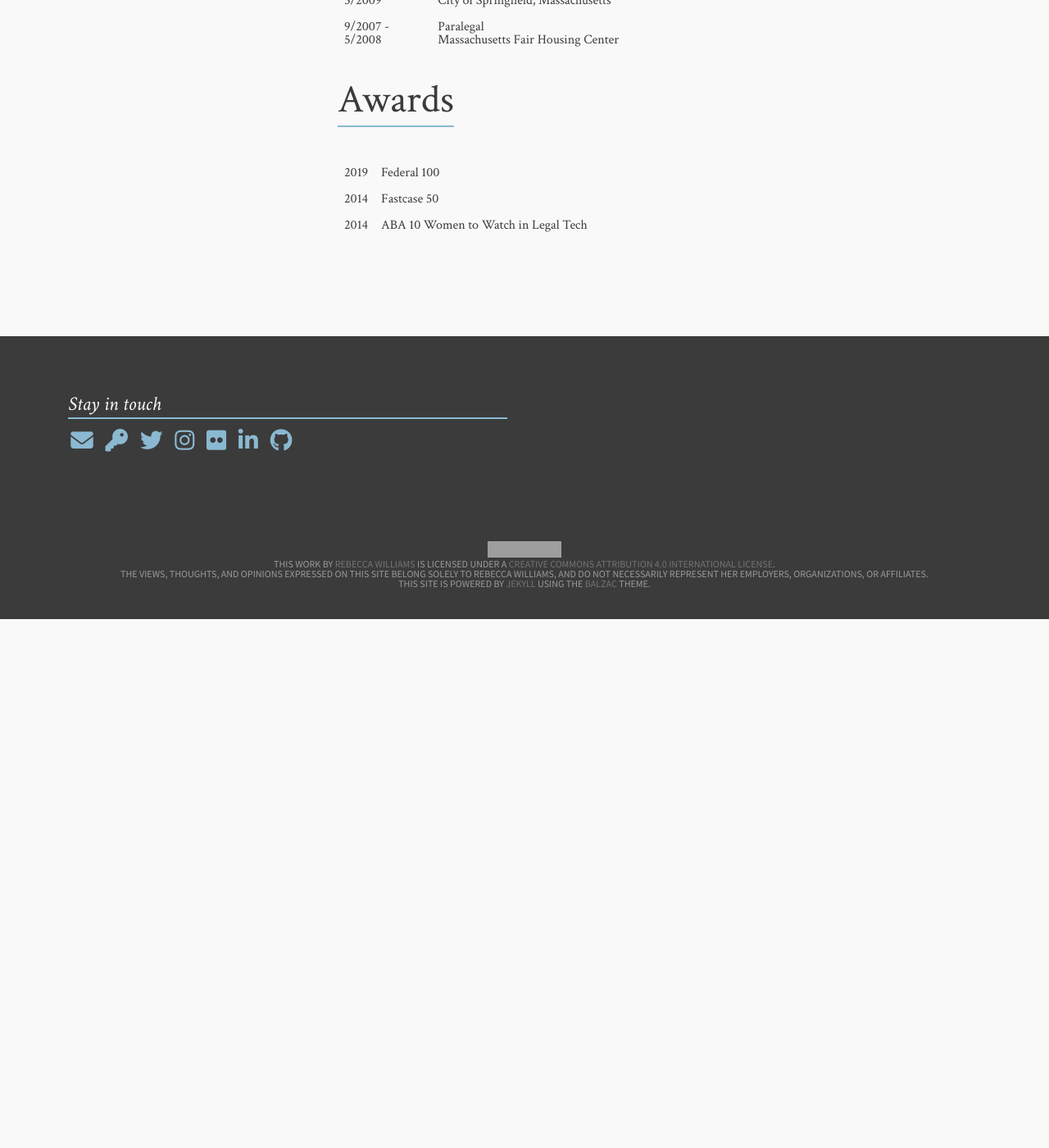
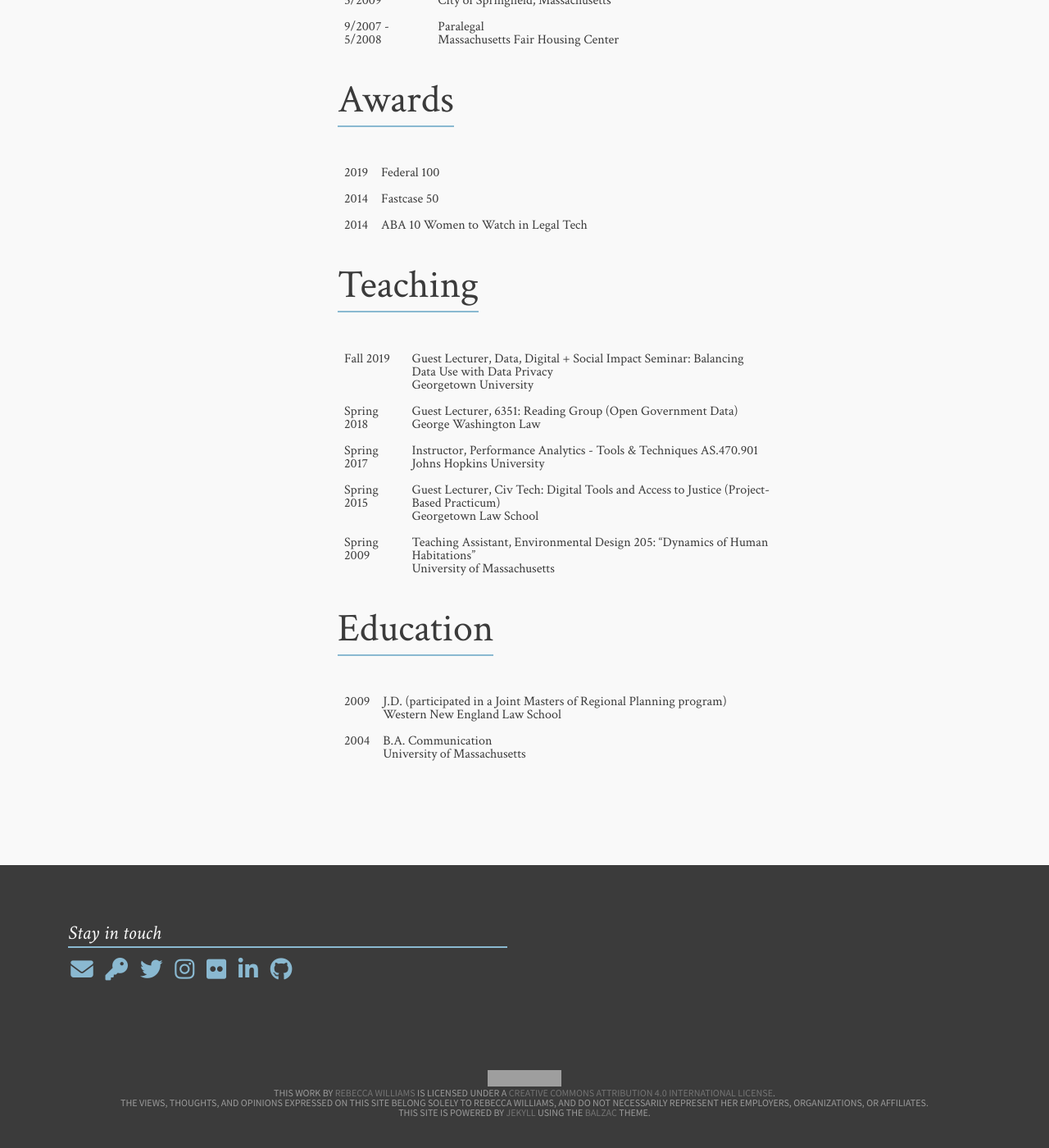
Before and after one commit to rebeccawilliams/rebeccawilliams.us, a Jekyll site: the page built from work.md, in a window 1280 px wide and 1400 px high, scrolled down 669 px. Shown: the whole window at 82% size. Built offline with Jekyll 4.4.1, drawn with Linux system fonts in a browser that asks for light colours; nearby versions of some CDN libraries; before the commit the page ends 1424 px from its top, so only the background shows below that; grey boxes are pictures that could not be loaded.

Commit message:
Update work.html

```diff
--- a/_layouts/work.html
+++ b/_layouts/work.html
@@ -83,6 +83,40 @@ Massachusetts Fair Housing Center</td>
     <td>ABA 10 Women to Watch in Legal Tech</td>
   </tr>
             </table></p>
+  <lh><h2><span class="bb">Teaching</a></span></h2></lh>
+<p><table>
+  <tr>
+    <td>Fall 2019</td>
+    <td>Guest Lecturer, Data, Digital + Social Impact Seminar: Balancing Data Use with Data Privacy<br>Georgetown University</td>
+  </tr>
+  <tr>
+    <td>Spring 2018</td>
+    <td>Guest Lecturer, 6351: Reading Group (Open Government Data)<br>George Washington Law</tr>
+  </tr>
+  <tr>
+    <td>Spring 2017</td>
+    <td>Instructor, Performance Analytics - Tools & Techniques AS.470.901<br>Johns Hopkins University</td>
+  </tr>
+  <tr>
+    <td>Spring 2015</td>
+    <td>Guest Lecturer, Civ Tech: Digital Tools and Access to Justice (Project-Based Practicum)<br>Georgetown Law School</td>
+  </tr>
+  <tr>
+    <td>Spring 2009</td>
+    <td>Teaching Assistant,  Environmental Design 205: “Dynamics of Human Habitations”<br>University of Massachusetts</td>
+  </tr>
+            </table></p>
+  <lh><h2><span class="bb">Education</a></span></h2></lh>
+<p><table>
+  <tr>
+    <td>2009</td>
+    <td>J.D. (participated in a Joint Masters of Regional Planning program)<br>Western New England Law School</td>
+  </tr>
+  <tr>
+    <td>2004</td>
+    <td>B.A. Communication<br>University of Massachusetts</tr>
+  </tr>
+            </table></p>
               </ol>
           </article>
         </section>
```
